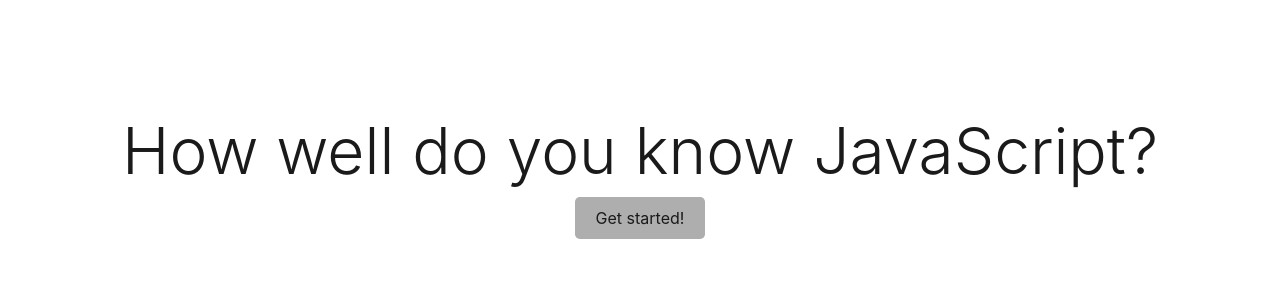
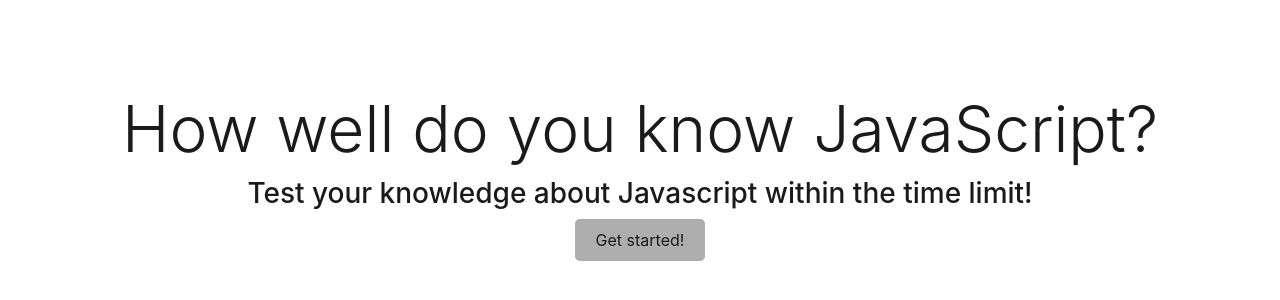
Before and after one commit to GrossmannA/Week-four-challenge, a plain HTML site: page index.html in a window 1280 px wide. Shown: the part 224-524 px from the top of the page. Drawn offline with nearby package versions, Linux system fonts and the light colour scheme; files that its build step writes are made by us from their sources.

Commit message:
updated readme

```diff
--- a/index.html
+++ b/index.html
@@ -13,6 +13,7 @@
     <main class="d-flex min-vh-100">
         <div class="container-fluid my-auto text-center">
             <h1 class="display-3 text-center">How well do you know JavaScript?</h1>
+            <h3 class="display-7 text-center">Test your knowledge about Javascript within the time limit!</h3>
             <button id="start-btn" type="button" class="btn btn-success my-auto">Get started!</button>
         </div>
     </main>
```
Also changed, not shown: 1 other file.
